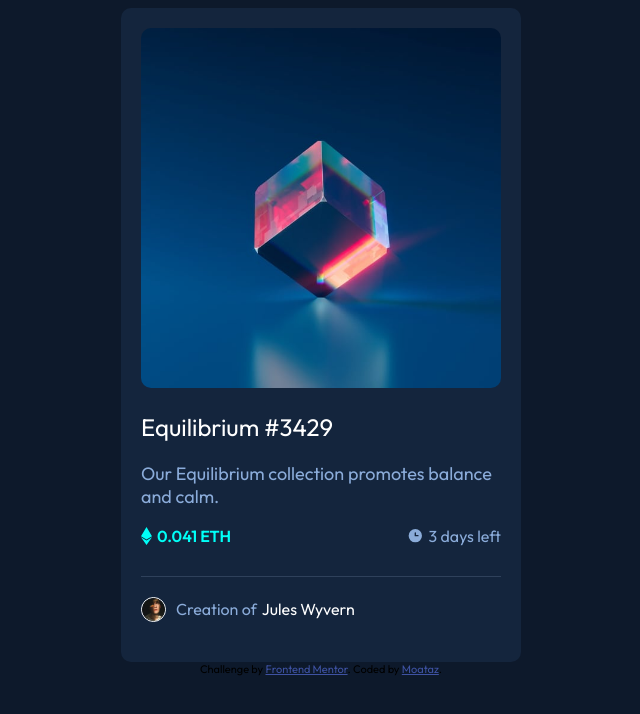
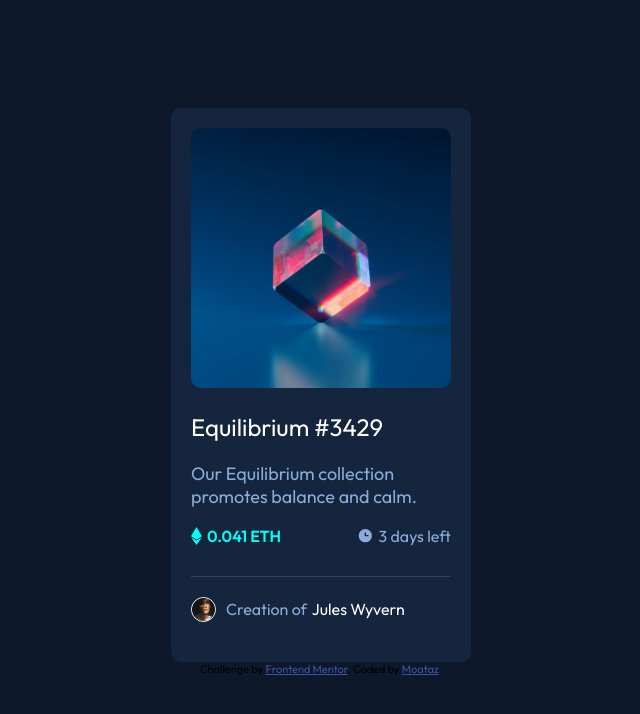
Before and after one commit to moataz-serag/An-Awesome-card, a plain HTML site: page index.html in a window 1280 px wide. Shown: the whole page, without its empty margins (319-959 px from the left). Drawn offline with Linux system fonts and the light colour scheme.

Commit message:
New feature

```diff
--- a/css/main.css
+++ b/css/main.css
@@ -13,6 +13,7 @@ body {
   flex-direction: column;
 }
 .container {
+  padding-top: 100px;
   padding-left: 15px ;
   padding-right: 15px ;
   margin-left: auto ;
@@ -22,7 +23,7 @@ body {
   background-color: hsl(216, 50%, 16%);
   padding: 20px;
   border-radius: 10px;
-  max-width: 400px;
+  max-width: 300px;
 }
 .image img {
   max-width: 100%;
--- a/index.html
+++ b/index.html
@@ -20,6 +20,7 @@
   </style>
 </head>
 <body>
+  <main>
   <div class="container">
   <div class="card">
     <div class="image">
@@ -45,9 +46,10 @@
     </section>
   </div>
 </div>
-  <div class="attribution">
+</main>
+  <footer class="attribution">
     Challenge by <a href="https://www.frontendmentor.io?ref=challenge" target="_blank">Frontend Mentor</a>.
     Coded by <a href="#">Moataz</a>.
-  </div>
+  </footer>
 </body>
 </html>
```
